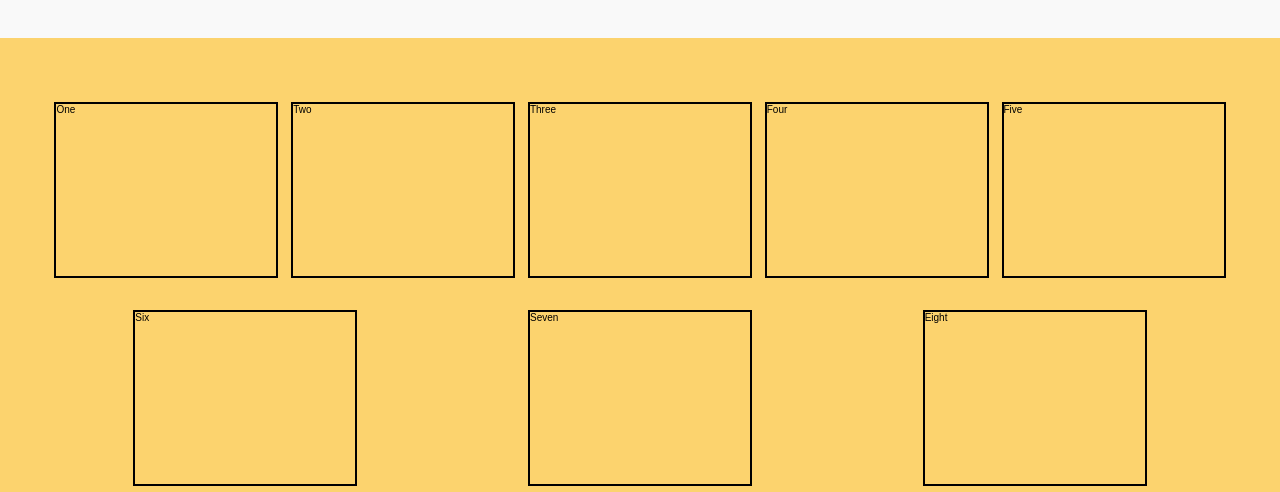
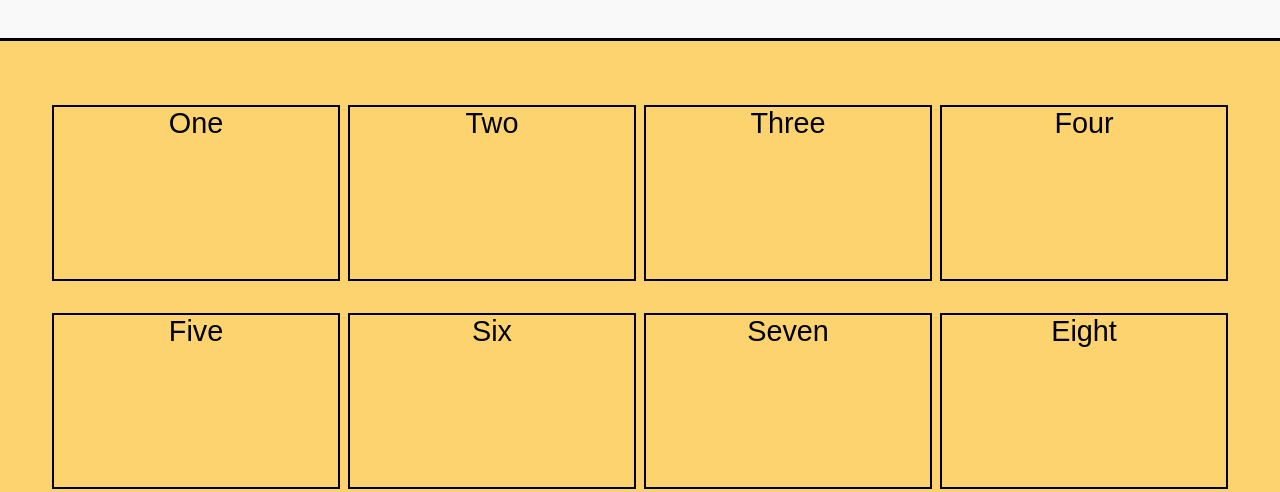
Before and after one commit to jorgeAgoiz/bbooksCopy, a website: page index.html in a window 1280 px wide. Shown: the part 522-1014 px from the top of the page. Drawn offline with Linux system fonts and the light colour scheme; a web font is replaced by a local one.

Commit message:
libros style updated

```diff
--- a/sass/components/_libros.scss
+++ b/sass/components/_libros.scss
@@ -6,11 +6,15 @@
   align-content: center;
   flex-wrap: wrap;
   padding: 3rem;
+  border-top: 3px solid $color-black;
+  border-bottom: 3px solid $color-black;
 }
 
 .book {
-  width: 14rem;
+  width: 18rem;
   height: 22vh;
-  border: 2px solid black;
+  border: 2px solid $color-black;
   margin: 1rem auto;
+  text-align: center;
+  font-size: 1.8rem;
 }
```
Also changed, not shown: css/style.css, 1 other file.
